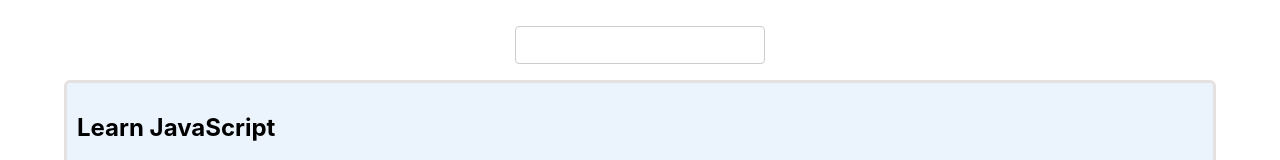
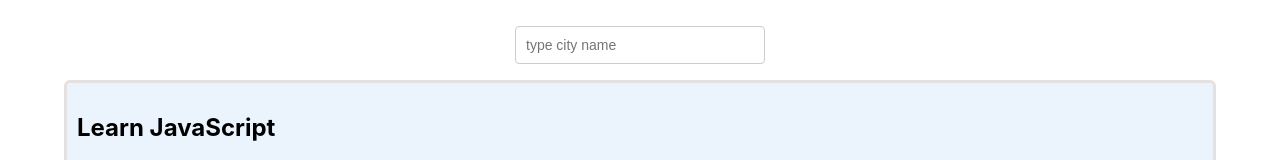
Before and after one commit to 21-Red-code/meet-app, a React (Create React App) app: page / in a window 1280 px wide. Shown: the top 160 px of the page. Built offline with nearby package versions, Linux system fonts and the light colour scheme; what atatus-spa would draw is missing.

Commit message:
Update CitySearch.js

```diff
--- a/src/CitySearch.js
+++ b/src/CitySearch.js
@@ -32,6 +32,7 @@ class CitySearch extends Component {
 				<input
 					type="text"
 					className="city"
+					placeholder="type city name"
 					value={this.state.query}
 					onChange={this.handleInputChanged}
 					onFocus={() => {
```
